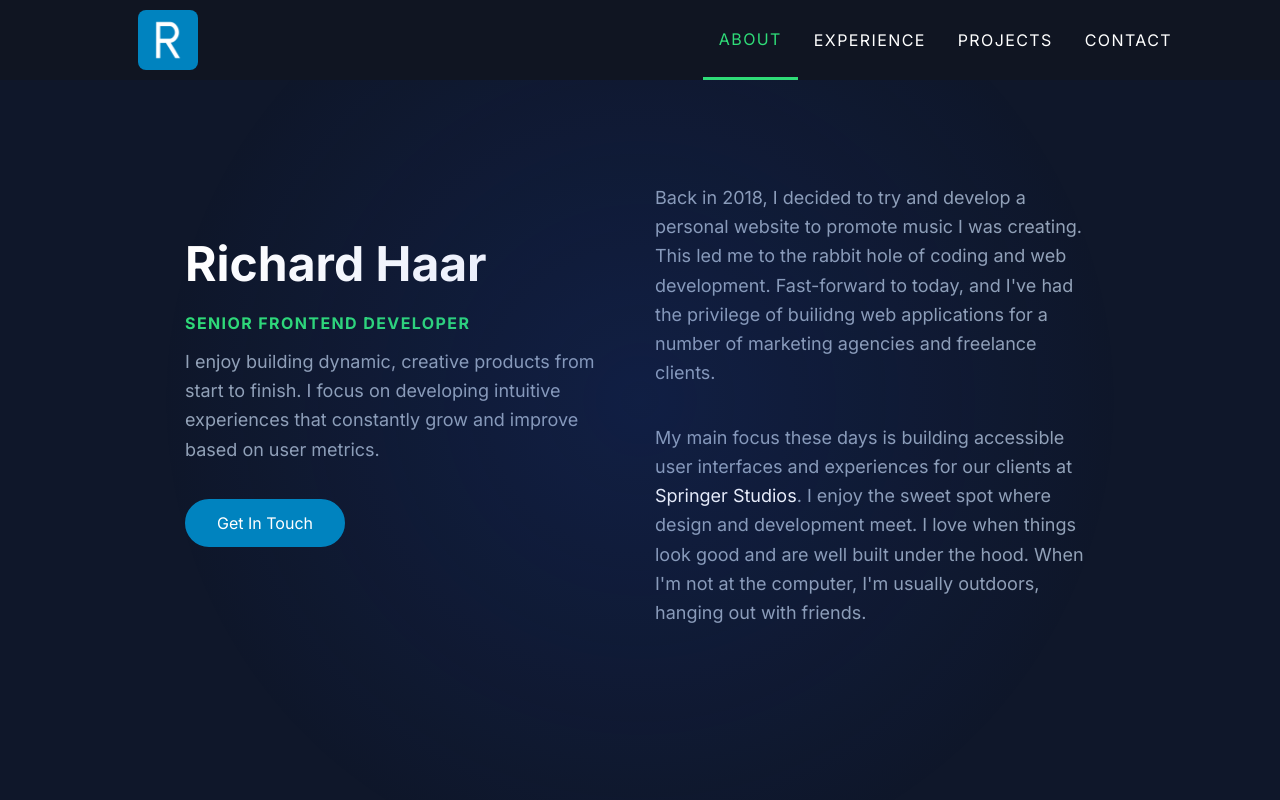
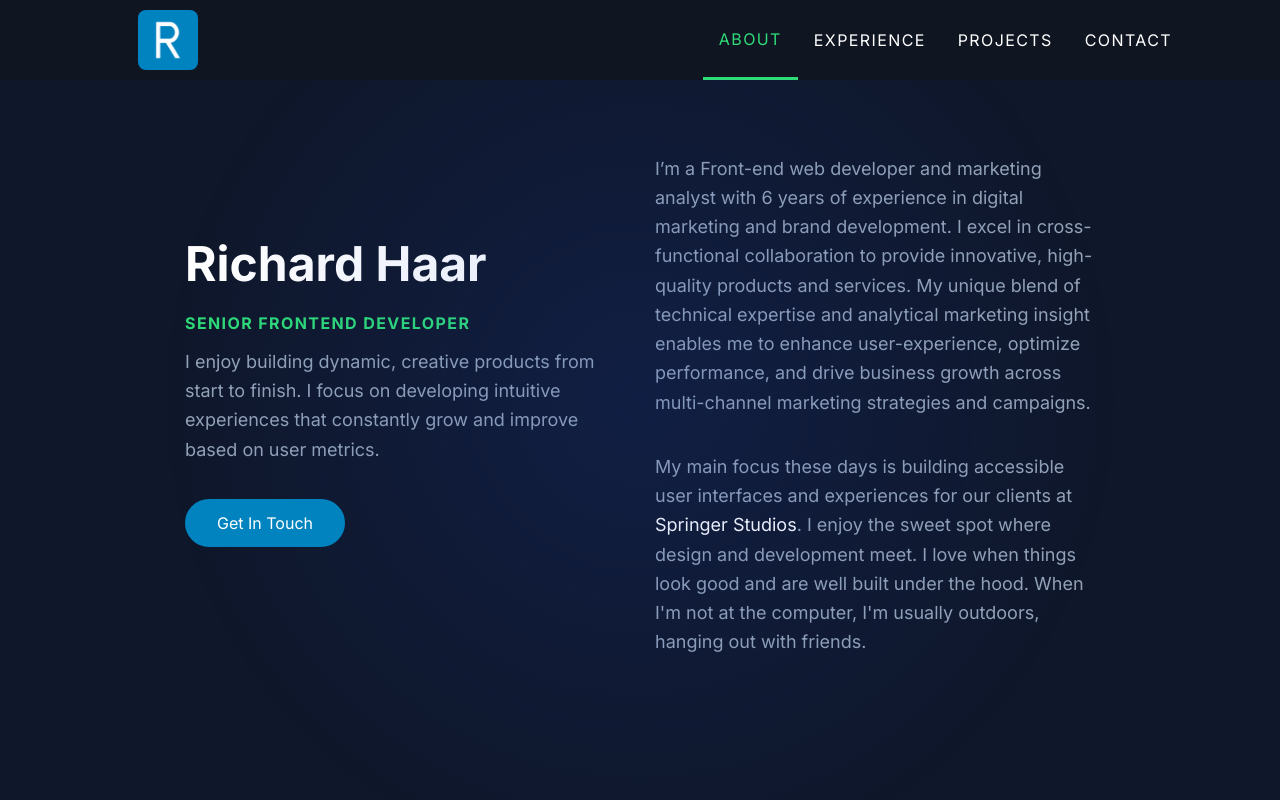
Before and after one commit to itsrichardhaar/Springer-React-Sandbox, a React (Create React App) app in the folder springer-sandbox/: page / in a window 1280 px wide. Shown: the top 800 px of the page. Built offline with nearby package versions, Linux system fonts and the light colour scheme.

Commit message:
Update Data.js in InfoSection

```diff
--- a/springer-sandbox/src/components/InfoSection/Data.js
+++ b/springer-sandbox/src/components/InfoSection/Data.js
@@ -10,7 +10,7 @@ export const homeObjOne = {
     headline: 'Richard Haar',
     description:
       'I enjoy building dynamic, creative products from start to finish. I focus on developing intuitive experiences that constantly grow and improve based on user metrics.',
-    descriptionTwo: 'Back in 2018, I decided to try and develop a personal website to promote music I was creating. This led me to the rabbit hole of coding and web development. Fast-forward to today, and I\'ve had the privilege of builidng web applications for a number of marketing agencies and freelance clients.',
+    descriptionTwo: 'I’m a Front-end web developer and marketing analyst with 6 years of experience in digital marketing and brand development. I excel in cross-functional collaboration to provide innovative, high-quality products and services. My unique blend of technical expertise and analytical marketing insight enables me to enhance user-experience, optimize performance, and drive business growth across multi-channel marketing strategies and campaigns.',
     descriptionThree: <>
     My main focus these days is building accessible user interfaces and experiences for our clients at{' '}
     <Link class="body-link" to="//www.springerstudios.com/">Springer Studios</Link>. I enjoy the sweet spot where design and development meet. I love when things look good and are well built under the hood. When I'm not at the computer, I'm usually outdoors, hanging out with friends.
```
